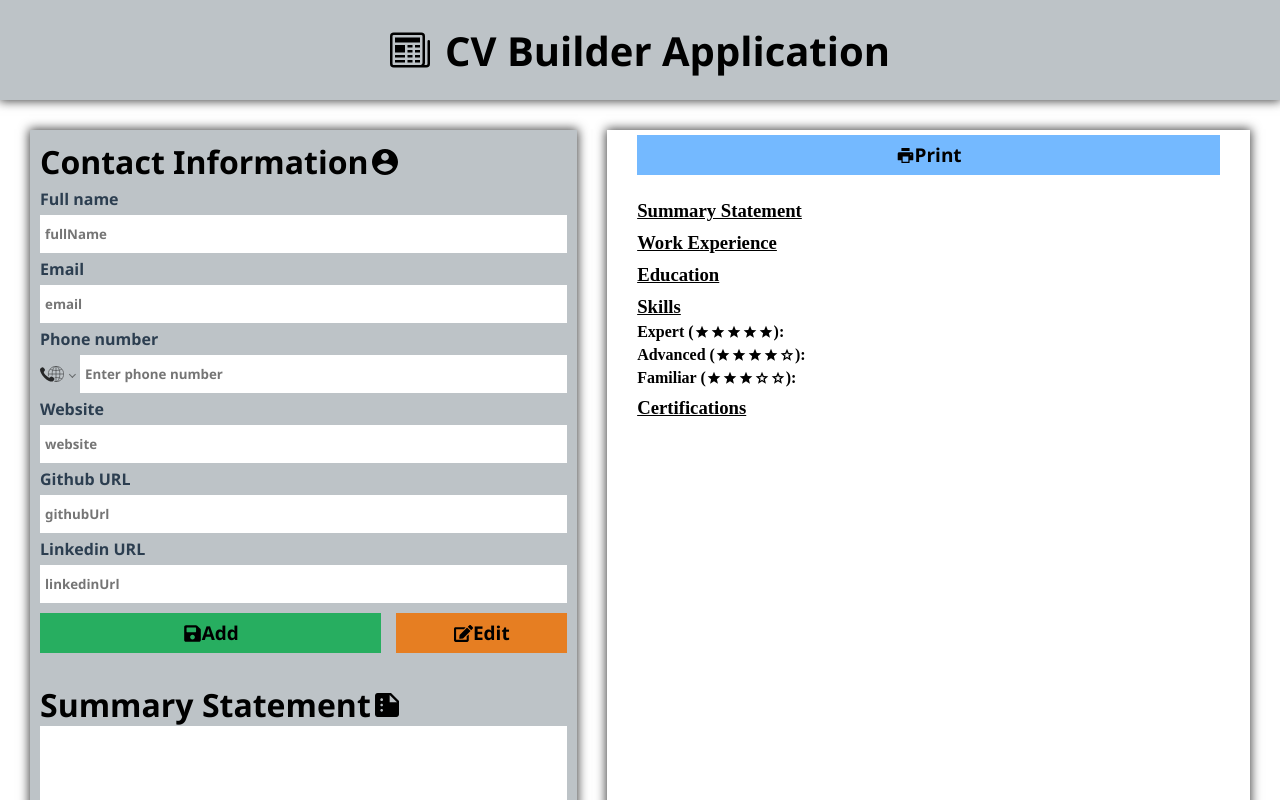
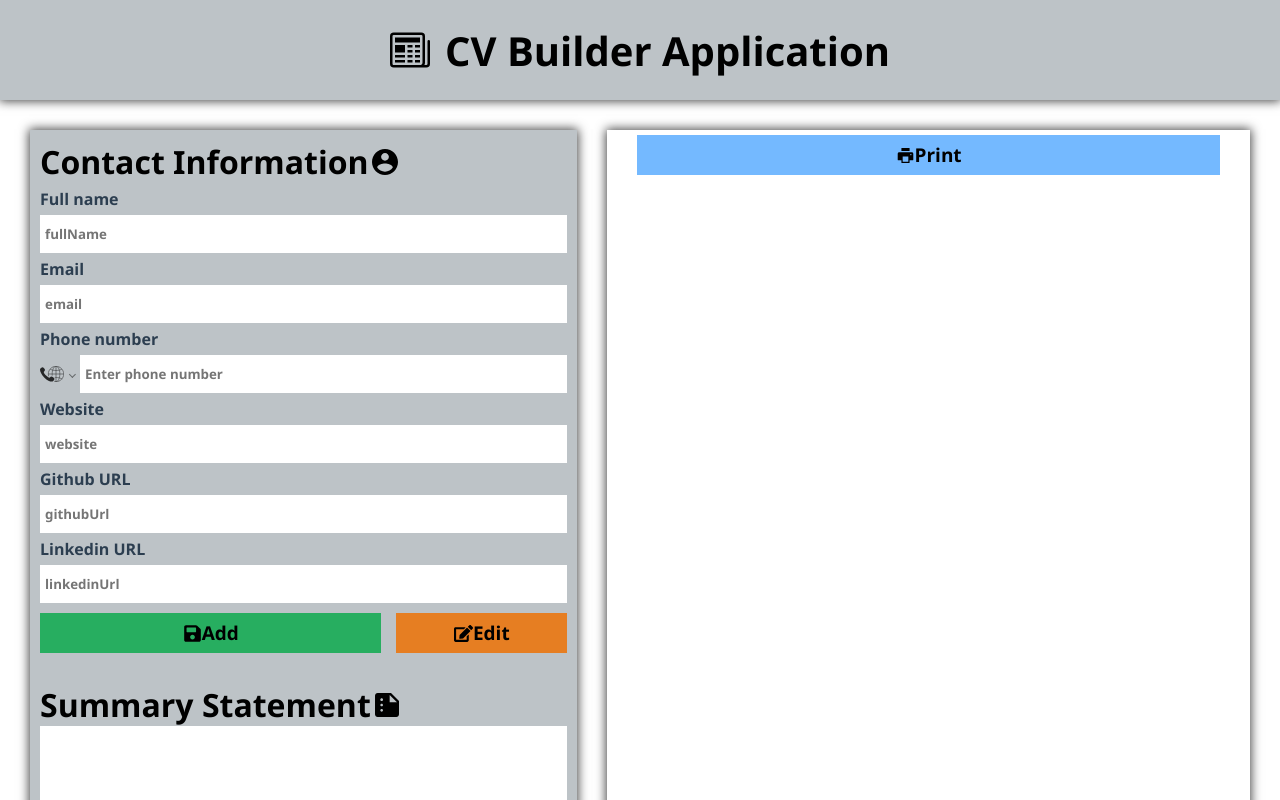
Before and after one commit to IchoubaneMed/cv-project, a React (Create React App) app: page / in a window 1280 px wide. Shown: the top 800 px of the page. Built offline with nearby package versions, Linux system fonts and the light colour scheme.

Commit message:
Added conditions to the Reusme.js file

```diff
--- a/src/components/Resume.js
+++ b/src/components/Resume.js
@@ -2,7 +2,7 @@ import React, { Component } from 'react';
 import { connect } from 'react-redux';
 import '../styles/resume.css';
 import { RiStarSFill, RiStarSLine } from "react-icons/ri";
-//import { GoDash } from "react-icons/go";
+import { GoDash } from "react-icons/go";
 import ReactToPrint from 'react-to-print';
 import { AiFillPrinter } from "react-icons/ai";
 
@@ -80,12 +80,12 @@ class Resume extends Component {
                         </div>
                     </div>
 
-                    <div className="resume-summaryState">
+                    {this.props.statement.length !== 0 && <div className="resume-summaryState">
                         <h3 className="underline">Summary Statement</h3>
                         <p>{this.props.statement}</p>
-                    </div>
+                    </div>}
 
-                    <div className="resume-workExperience">
+                    {this.props.work_experience.length !== 0 && <div className="resume-workExperience">
                         <h3 className="underline">Work Experience</h3>
                         {this.props.work_experience.map(item => {
                             return (
@@ -97,9 +97,9 @@ class Resume extends Component {
                                 </div>
                             );
                         })}
-                    </div>
+                    </div>}
 
-                    <div className="resume-education">
+                    {this.props.education.length !== 0 && <div className="resume-education">
                         <h3 className="underline">Education</h3>
                         {this.props.education.map(item => {
                             return (
@@ -110,33 +110,32 @@ class Resume extends Component {
                                 </div>
                             );
                         })}
-                    </div>
+                    </div>}
 
-                    <div className="resume-skills">
+                    {(this.props.expert.length !== 0 || this.props.advanced.length !== 0 || this.props.familiar.length !== 0) && <div className="resume-skills">
                         <h3 className="underline">Skills</h3>
-                        <div>
+                        {this.props.expert.length !== 0 && <div>
                             <h4 className="inline flex">Expert ( <RiStarSFill /><RiStarSFill /><RiStarSFill /><RiStarSFill /><RiStarSFill /> ): </h4><p className="inline">{this.props.expert}</p>
-                        </div>
-                        <div>
+                        </div>}
+                        {this.props.advanced.length !== 0 && <div>
                             <h4 className="inline flex">Advanced ( <RiStarSFill /><RiStarSFill /><RiStarSFill /><RiStarSFill /><RiStarSLine /> ): </h4><p className="inline">{this.props.advanced}</p>
-                        </div>
-                        <div>
+                        </div>}
+                        {this.props.familiar.length !== 0 && <div>
                             <h4 className="inline flex">Familiar ( <RiStarSFill /><RiStarSFill /><RiStarSFill /><RiStarSLine /><RiStarSLine /> ): </h4><p className="inline">{this.props.familiar}</p>
-                        </div>
-                    </div>
+                        </div>}
+                    </div>}
 
-                    <div className="resume-certifications">
+                    {this.props.certifications.length !== 0 && <div className="resume-certifications">
                         <h3 className="underline">Certifications</h3>
-                        {/*
-                        <p className="flex"><GoDash />{this.props.title}, <span className="italic">{this.handleDate(this.props.date)}</span></p>
-                        */}
-                        <ul>
-                            {this.props.certifications.map(el => {
-                                return <li key={el.id}>{el.title}, <span className="italic">{this.handleDate(el.date)}</span></li>
-                            })}
-                        </ul>
-
-                    </div>
+                        {this.props.certifications.map(item => {
+                            return (
+                                <div>
+                                    <p key={item.id} className="flex"><GoDash />{item.title}, <span className="italic">{this.handleDate(item.date)}</span></p>
+                                    <br />
+                                </div>
+                            );
+                        })}
+                    </div>}
                 </div>
             </div>
         );
```
